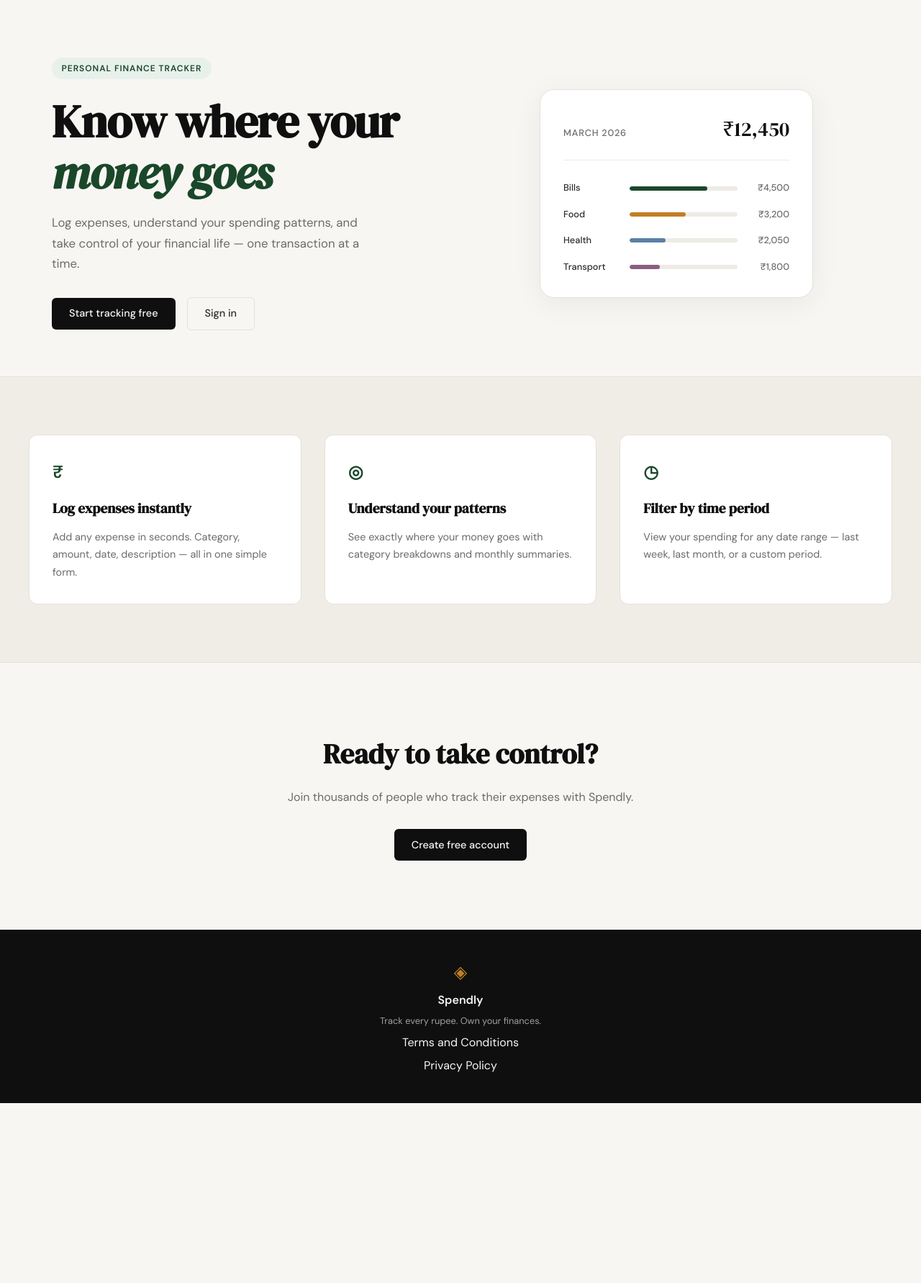
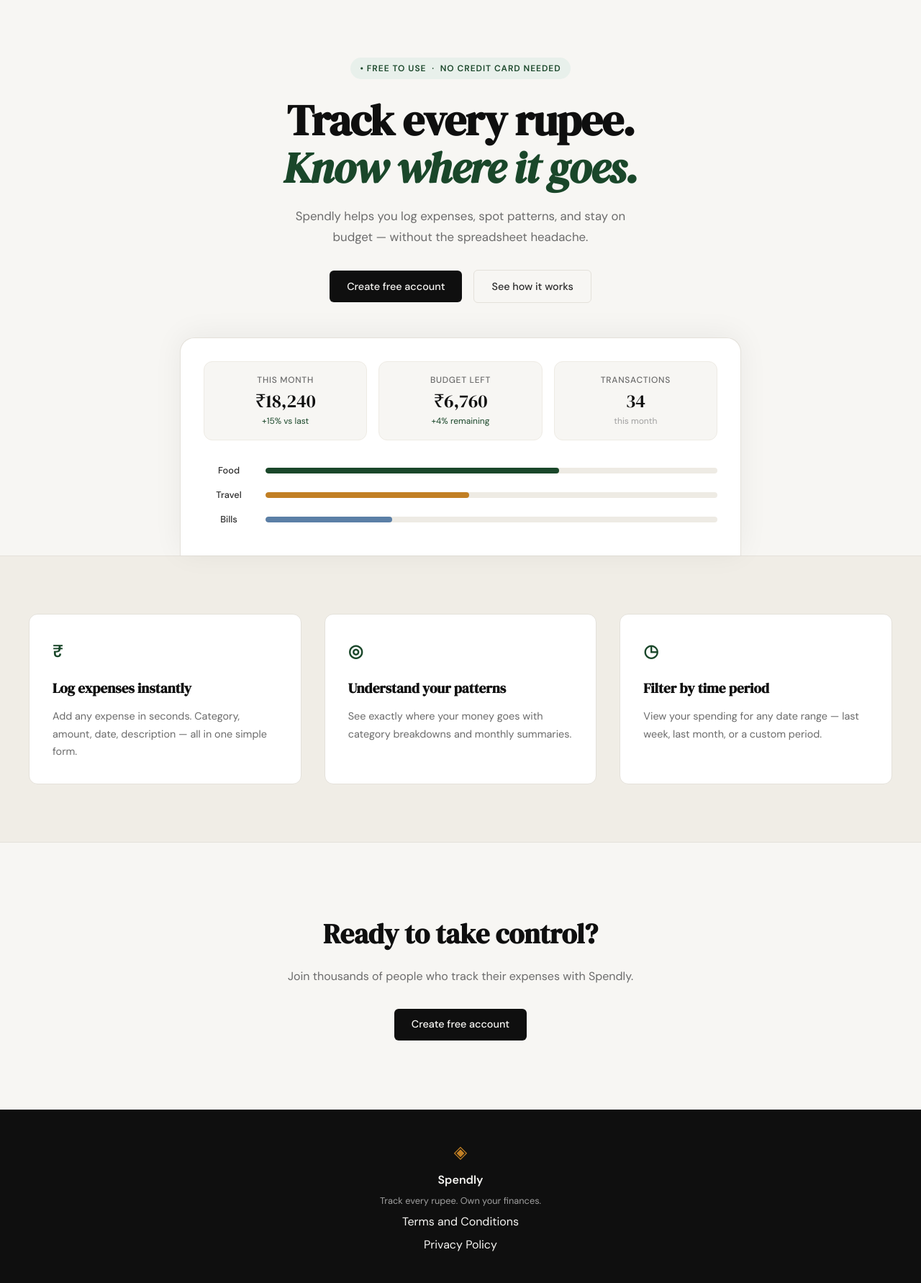
Before and after one commit to javeed489/Spendly, a Flask app: page / in a window 1280 px wide. Shown: the part 61-1844 px from the top of the page at 72% size. Before the commit the page ends 1594 px from the top, so only its background shows below. Run offline with Flask 3, Linux system fonts and the light colour scheme.

Commit message:
landing: redesign hero section to match mockup

```diff
--- /dev/null
+++ b/static/css/landing.css
@@ -0,0 +1,154 @@
+/* ------------------------------------------------------------------ */
+/* Hero — centered single-column layout                                */
+/* ------------------------------------------------------------------ */
+
+.hero--centered {
+    display: flex;
+    flex-direction: column;
+    align-items: center;
+    text-align: center;
+    padding: 5rem 2rem 0;
+    max-width: var(--max-width);
+    margin: 0 auto;
+    gap: 3rem;
+}
+
+.hero-copy {
+    display: flex;
+    flex-direction: column;
+    align-items: center;
+    max-width: 620px;
+}
+
+.hero--centered .hero-title {
+    font-size: clamp(2.5rem, 5vw, 3.75rem);
+    margin-bottom: 1.25rem;
+}
+
+.hero--centered .hero-title em {
+    color: var(--accent);
+    font-style: italic;
+    display: block;
+}
+
+.hero--centered .hero-subtitle {
+    max-width: 480px;
+    margin-left: auto;
+    margin-right: auto;
+    margin-bottom: 2rem;
+}
+
+.hero--centered .hero-actions {
+    justify-content: center;
+}
+
+/* ------------------------------------------------------------------ */
+/* Dashboard mockup                                                    */
+/* ------------------------------------------------------------------ */
+
+.hero-dashboard {
+    width: 100%;
+    max-width: 780px;
+    background: var(--paper-card);
+    border: 1px solid var(--border);
+    border-bottom: none;
+    border-radius: var(--radius-lg) var(--radius-lg) 0 0;
+    box-shadow: 0 -4px 40px rgba(0, 0, 0, 0.06);
+    padding: 2rem 2rem 2.5rem;
+    display: flex;
+    flex-direction: column;
+    gap: 2rem;
+}
+
+/* Stat cards row */
+
+.dash-stats {
+    display: grid;
+    grid-template-columns: repeat(3, 1fr);
+    gap: 1rem;
+}
+
+.dash-stat {
+    background: var(--paper);
+    border: 1px solid var(--border-soft);
+    border-radius: var(--radius-md);
+    padding: 1rem 1.25rem;
+    display: flex;
+    flex-direction: column;
+    gap: 0.2rem;
+}
+
+.dash-stat-label {
+    font-size: 0.75rem;
+    font-weight: 500;
+    color: var(--ink-muted);
+    text-transform: uppercase;
+    letter-spacing: 0.06em;
+}
+
+.dash-stat-value {
+    font-family: var(--font-display);
+    font-size: 1.6rem;
+    color: var(--ink);
+    line-height: 1.2;
+}
+
+.dash-stat-delta {
+    font-size: 0.75rem;
+    color: var(--ink-faint);
+}
+
+.dash-stat-delta--up {
+    color: var(--accent);
+}
+
+/* Bar chart rows */
+
+.dash-bars {
+    display: flex;
+    flex-direction: column;
+    gap: 0.85rem;
+}
+
+.dash-bar-row {
+    display: grid;
+    grid-template-columns: 70px 1fr;
+    align-items: center;
+    gap: 1rem;
+}
+
+.dash-bar-label {
+    font-size: 0.8rem;
+    font-weight: 500;
+    color: var(--ink-soft);
+}
+
+.dash-bar-track {
+    height: 8px;
+    background: var(--border-soft);
+    border-radius: 999px;
+    overflow: hidden;
+}
+
+.dash-bar {
+    height: 100%;
+    background: var(--accent);
+    border-radius: 999px;
+}
+
+.dash-bar--2 { background: var(--accent-2); }
+.dash-bar--3 { background: #5b7fa6; }
+
+/* ------------------------------------------------------------------ */
+/* Responsive                                                          */
+/* ------------------------------------------------------------------ */
+
+@media (max-width: 600px) {
+    .dash-stats {
+        grid-template-columns: 1fr;
+    }
+
+    .hero-dashboard {
+        padding: 1.5rem 1.25rem 2rem;
+    }
+}
--- a/templates/landing.html
+++ b/templates/landing.html
@@ -2,60 +2,59 @@
 
 {% block title %}Spendly — Track Every Rupee{% endblock %}
 
+{% block head %}
+<link rel="stylesheet" href="{{ url_for('static', filename='css/landing.css') }}">
+{% endblock %}
+
 {% block content %}
 
-<section class="hero">
-    <div class="hero-inner">
-        <div class="hero-badge">Personal Finance Tracker</div>
+<section class="hero hero--centered">
+    <div class="hero-copy">
+        <div class="hero-badge">• Free to use &nbsp;·&nbsp; No credit card needed</div>
         <h1 class="hero-title">
-            Know where your<br>
-            <em>money goes</em>
+            Track every rupee.<br>
+            <em>Know where it goes.</em>
         </h1>
         <p class="hero-subtitle">
-            Log expenses, understand your spending patterns,
-            and take control of your financial life —
-            one transaction at a time.
+            Spendly helps you log expenses, spot patterns, and stay
+            on budget — without the spreadsheet headache.
         </p>
         <div class="hero-actions">
-            <a href="{{ url_for('register') }}" class="btn-primary">Start tracking free</a>
-            <a href="{{ url_for('login') }}" class="btn-ghost">Sign in</a>
+            <a href="{{ url_for('register') }}" class="btn-primary">Create free account</a>
+            <a href="{{ url_for('login') }}" class="btn-ghost">See how it works</a>
         </div>
     </div>
-    <div class="hero-visual">
-        <div class="mock-card">
-            <div class="mock-card-header">
-                <span class="mock-label">March 2026</span>
-                <span class="mock-total">₹12,450</span>
+
+    <div class="hero-dashboard">
+        <div class="dash-stats">
+            <div class="dash-stat">
+                <span class="dash-stat-label">This month</span>
+                <span class="dash-stat-value">₹18,240</span>
+                <span class="dash-stat-delta dash-stat-delta--up">+15% vs last</span>
             </div>
-            <div class="mock-bars">
-                <div class="mock-bar-row">
-                    <span class="mock-cat">Bills</span>
-                    <div class="mock-bar-track">
-                        <div class="mock-bar" style="width: 72%"></div>
-                    </div>
-                    <span class="mock-amt">₹4,500</span>
-                </div>
-                <div class="mock-bar-row">
-                    <span class="mock-cat">Food</span>
-                    <div class="mock-bar-track">
-                        <div class="mock-bar mock-bar-2" style="width: 52%"></div>
-                    </div>
-                    <span class="mock-amt">₹3,200</span>
-                </div>
-                <div class="mock-bar-row">
-                    <span class="mock-cat">Health</span>
-                    <div class="mock-bar-track">
-                        <div class="mock-bar mock-bar-3" style="width: 33%"></div>
-                    </div>
-                    <span class="mock-amt">₹2,050</span>
-                </div>
-                <div class="mock-bar-row">
-                    <span class="mock-cat">Transport</span>
-                    <div class="mock-bar-track">
-                        <div class="mock-bar mock-bar-4" style="width: 28%"></div>
-                    </div>
-                    <span class="mock-amt">₹1,800</span>
-                </div>
+            <div class="dash-stat">
+                <span class="dash-stat-label">Budget left</span>
+                <span class="dash-stat-value">₹6,760</span>
+                <span class="dash-stat-delta dash-stat-delta--up">+4% remaining</span>
+            </div>
+            <div class="dash-stat">
+                <span class="dash-stat-label">Transactions</span>
+                <span class="dash-stat-value">34</span>
+                <span class="dash-stat-delta">this month</span>
+            </div>
+        </div>
+        <div class="dash-bars">
+            <div class="dash-bar-row">
+                <span class="dash-bar-label">Food</span>
+                <div class="dash-bar-track"><div class="dash-bar" style="width: 65%"></div></div>
+            </div>
+            <div class="dash-bar-row">
+                <span class="dash-bar-label">Travel</span>
+                <div class="dash-bar-track"><div class="dash-bar dash-bar--2" style="width: 45%"></div></div>
+            </div>
+            <div class="dash-bar-row">
+                <span class="dash-bar-label">Bills</span>
+                <div class="dash-bar-track"><div class="dash-bar dash-bar--3" style="width: 28%"></div></div>
             </div>
         </div>
     </div>
```
Also changed, not shown: Screenshot 2026-03-25 at 12.36.20 AM - Copy.png (renamed from Screenshot 2026-03-25 at 12.36.20 AM.png).
